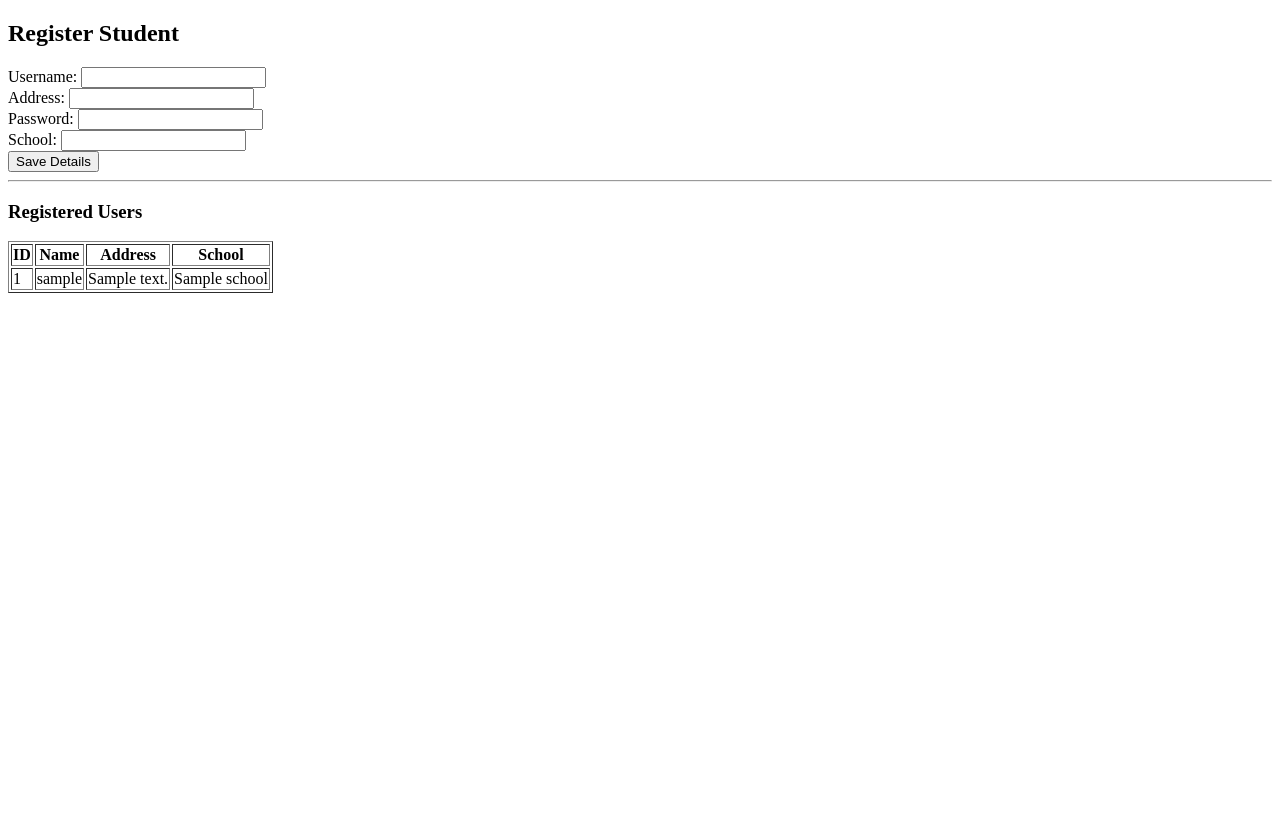
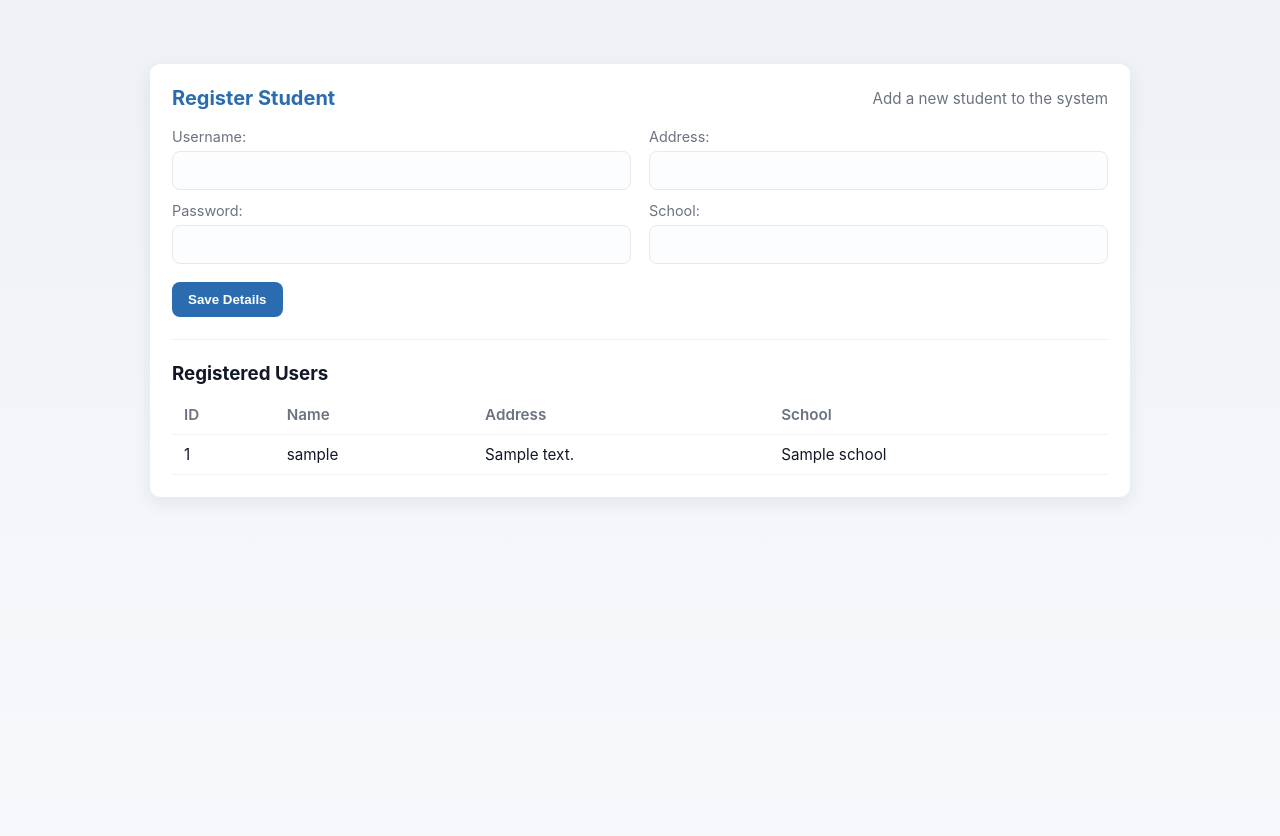
Before and after one commit to tejasgund02/DevOps-Project-Two-Tier-Flask-App-using-AWS-main, a Python web app: template templates/index.html in a window 1280 px wide. Before the commit the page ends 293 px from the top, so only its background shows below. Run offline with Jinja, Linux system fonts and the light colour scheme; the template is opened without the code that fills it: most values are stand-ins (such as "Sample title", 1, 10 or a date in 2020).

Commit message:
index updated

```diff
--- a/templates/index.html
+++ b/templates/index.html
@@ -1,14 +1,74 @@
 <!DOCTYPE html>
 <html>
 <head>
+    <meta charset="utf-8">
+    <meta name="viewport" content="width=device-width, initial-scale=1">
     <title>Student Registration</title>
+    <style>
+      :root{
+        --bg:#f6f9fc;
+        --card:#ffffff;
+        --accent:#2b6cb0;
+        --muted:#6b7280;
+        --success:#16a34a;
+        --danger:#dc2626;
+        --radius:10px;
+        --shadow: 0 6px 18px rgba(22, 27, 34, 0.08);
+        font-family: -apple-system, BlinkMacSystemFont, "Segoe UI", Roboto, "Helvetica Neue", Arial;
+      }
+
+      html,body{height:100%;margin:0;background:linear-gradient(180deg,#eef2f7 0%,var(--bg) 100%);color:#111827}
+      .container{max-width:980px;margin:36px auto;padding:28px}
+      .card{background:var(--card);border-radius:var(--radius);box-shadow:var(--shadow);padding:22px}
+
+      .header{display:flex;align-items:center;justify-content:space-between;margin-bottom:18px}
+      h2{margin:0;font-size:1.25rem;color:var(--accent)}
+      .subtle{color:var(--muted);font-size:0.95rem}
+
+      form.registration{display:grid;grid-template-columns:1fr 1fr;gap:12px 18px;margin-top:12px}
+      form.registration label{display:block;font-size:0.9rem;color:var(--muted);margin-bottom:6px}
+      form.registration input[type="text"], form.registration input[type="password"]{
+        width:100%;padding:10px 12px;border:1px solid #e6e9ee;border-radius:8px;font-size:0.95rem;background:#fbfdff;box-sizing:border-box
+      }
+      .full{grid-column:1 / -1}
+
+      .actions{display:flex;gap:10px;align-items:center;margin-top:6px}
+      button[type="submit"]{background:var(--accent);color:white;border:none;padding:10px 16px;border-radius:8px;cursor:pointer;font-weight:600}
+      button[type="submit"]:hover{filter:brightness(0.95)}
+
+      hr {border:0;height:1px;background:#eef2f6;margin:22px 0}
+
+      /* Flash messages */
+      ul.flashes{list-style:none;padding:0;margin:0 0 10px 0;display:flex;flex-direction:column;gap:8px}
+      ul.flashes li{padding:10px 14px;border-radius:8px;font-size:0.95rem}
+      ul.flashes li.success{background:linear-gradient(90deg,#ecfdf5,#d1fae5);color:var(--success);border:1px solid rgba(22,163,74,0.12)}
+      ul.flashes li.error{background:linear-gradient(90deg,#fff1f2,#fee2e2);color:var(--danger);border:1px solid rgba(220,38,38,0.08)}
+      ul.flashes li.info{background:#eef2ff;color:var(--accent);border:1px solid rgba(43,108,176,0.06)}
+
+      /* Table */
+      .table-wrapper{overflow:auto;margin-top:8px}
+      table.reg-table{width:100%;border-collapse:collapse;background:transparent}
+      table.reg-table th, table.reg-table td{padding:10px 12px;text-align:left;border-bottom:1px solid #f1f5f9;font-size:0.95rem}
+      table.reg-table th{background:transparent;color:var(--muted);font-weight:600}
+      table.reg-table tr:hover td{background:#fbfcff}
+
+      @media (max-width:720px){
+        form.registration{grid-template-columns:1fr}
+        .header{flex-direction:column;align-items:flex-start;gap:8px}
+      }
+    </style>
 </head>
 <body>
+  <div class="container">
+    <div class="card">
+      <div class="header">
         <h2>Register Student</h2>
+        <div class="subtle">Add a new student to the system</div>
+      </div>
 
       {% with messages = get_flashed_messages(with_categories=true) %}
         {% if messages %}
-        <ul>
+          <ul class="flashes">
           {% for category, message in messages %}
             <li class="{{ category }}">{{ message }}</li>
           {% endfor %}
@@ -16,17 +76,34 @@
         {% endif %}
       {% endwith %}
 
-    <form method="POST">
-        <label>Username:</label> <input type="text" name="username"><br>
-        <label>Address:</label> <input type="text" name="address"><br>
-        <label>Password:</label> <input type="password" name="password"><br>
-        <label>School:</label> <input type="text" name="school"><br>
+      <form method="POST" class="registration">
+          <div>
+            <label>Username:</label>
+            <input type="text" name="username">
+          </div>
+          <div>
+            <label>Address:</label>
+            <input type="text" name="address">
+          </div>
+
+          <div>
+            <label>Password:</label>
+            <input type="password" name="password">
+          </div>
+          <div>
+            <label>School:</label>
+            <input type="text" name="school">
+          </div>
+
+          <div class="full actions">
             <button type="submit">Save Details</button>
+          </div>
       </form>
 
       <hr>
-    <h3>Registered Users</h3>
-    <table border="1">
+      <h3 style="margin:0 0 10px 0">Registered Users</h3>
+      <div class="table-wrapper">
+        <table class="reg-table">
             <tr>
                 <th>ID</th>
                 <th>Name</th>
@@ -42,5 +119,8 @@
             </tr>
             {% endfor %}
         </table>
+      </div>
+    </div>
+  </div>
 </body>
 </html>
```
Lines whose indentation alone changed are shown as unchanged.
